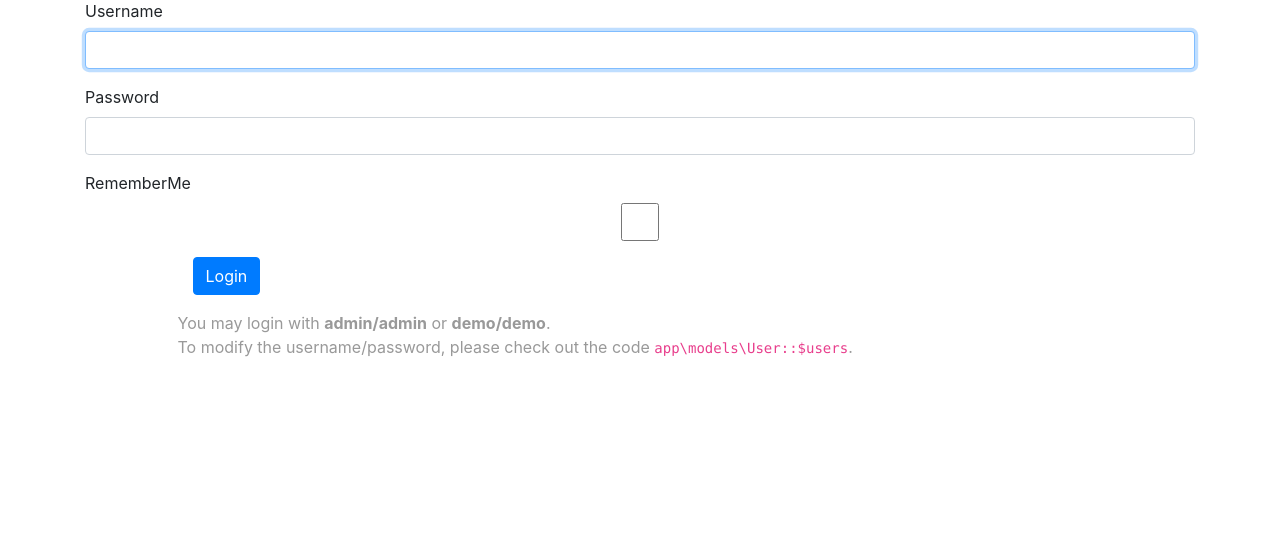
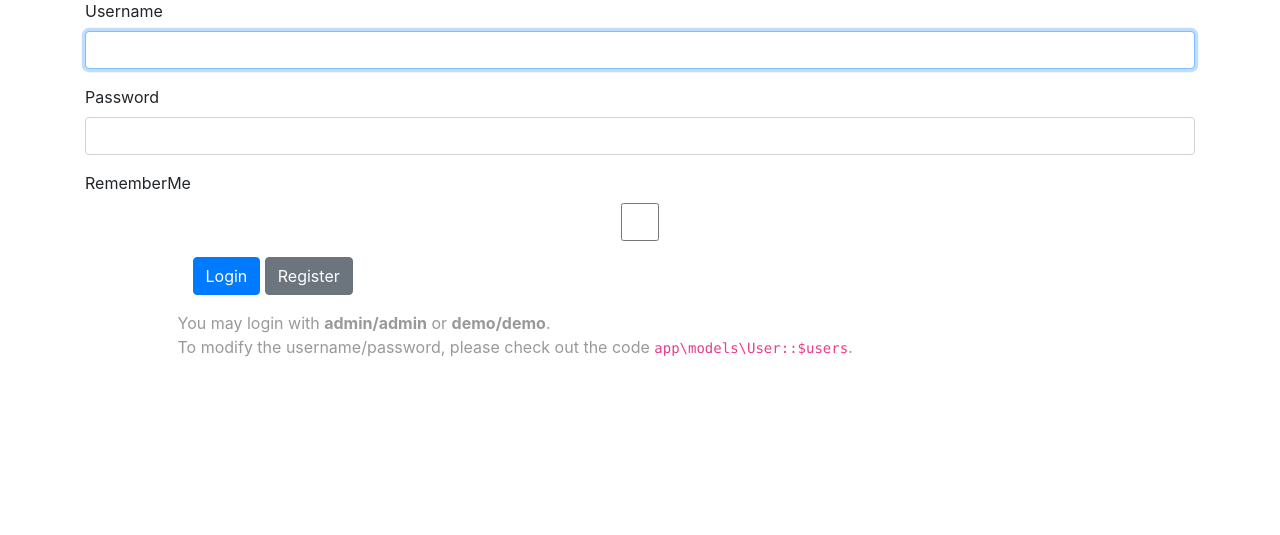
Before and after one commit to Gi-JAY/windGame-yii2, a Yii app: template views/site/login.php in a window 1280 px wide. Shown: the part 167-702 px from the top of the page. Run offline with PHP 8.4 and a stand-in for Yii, Linux system fonts and the light colour scheme; the template is opened without the code that fills it, so the values that code supplies are empty; form fields are guessed from the names that the template uses; some libraries are stand-ins or nearby versions.

```diff
--- a/views/site/login.php
+++ b/views/site/login.php
@@ -37,6 +37,7 @@ $this->params['breadcrumbs'][] = $this->title;
         <div class="form-group">
             <div class="offset-lg-1 col-lg-11">
                 <?= Html::submitButton('Login', ['class' => 'btn btn-primary', 'name' => 'login-button']) ?>
+                <?= Html::a(Html::submitButton('Register', ['class' => 'btn btn btn-secondary', 'name' => 'register-button']), ['url'=>['/user/create']]) ?>
             </div>
         </div>
 
```
